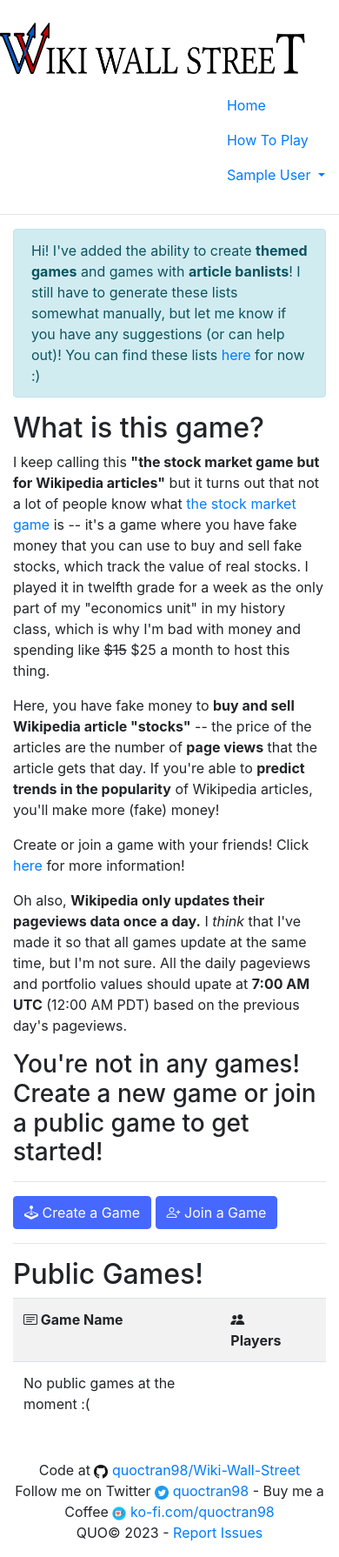
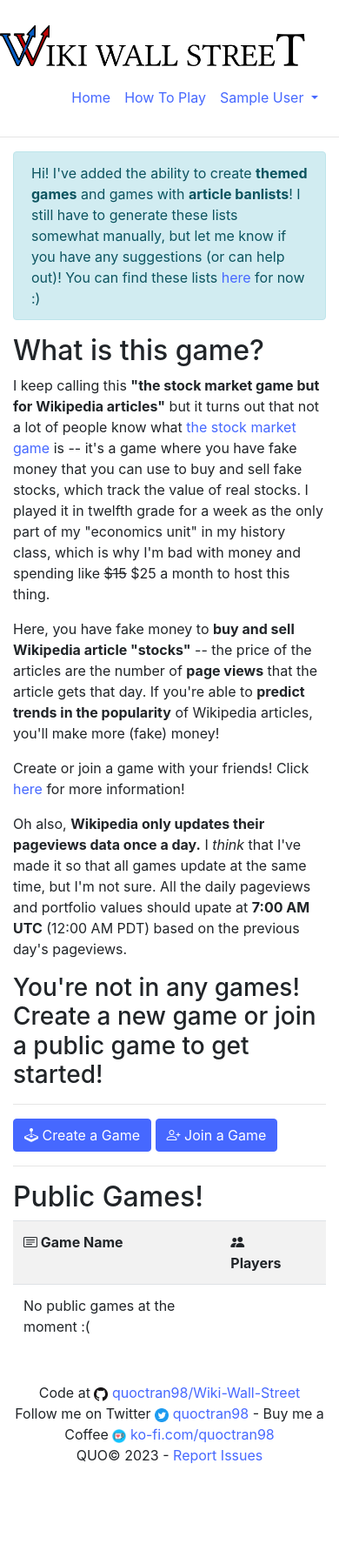
Before and after one commit to quoctran98/Wiki-Wall-Street, a Flask app: page / in a window 390 px wide. Shown: the whole page at 87% size. After the commit the page ends 1683 px from the top, so only its background shows below. Run offline with Flask 2, Linux system fonts and the light colour scheme; the visitor is signed in with stand-in values (Sample User, id 1); data that the repository does not hold is empty; parts of the project's set-up code (start-up, migrations or seed data) failed here and were passed over; some libraries are stand-ins or nearby versions.

Commit message:
Made some elements more mobile friendly

```diff
--- a/server/static/css/style.css
+++ b/server/static/css/style.css
@@ -161,6 +161,7 @@
 .modal-scroll {
   max-height: 70vh;
   overflow-y: scroll;
+  margin: 1rem;
 }
 
 .profile-pic {
@@ -171,7 +172,11 @@
   height: auto;
 }
 
-.a {
+a:link {
+  color: #4668ff;
+}
+
+a:visited {
   color: #4668ff;
 }
 
--- a/server/static/js/home-game-table.js
+++ b/server/static/js/home-game-table.js
@@ -30,8 +30,9 @@ async function add_game_row (game_id, joined_games_table, total_games) {
     // Make the player cell shorten to ellipses if it's too long
     // Ugh should move this to CSS
     players_cell.style = `
-        overflow: hidden;
+        overflow: scroll;
         max-width: 20vw;
+        white-space: nowrap;
     `;
 
 
@@ -90,7 +91,6 @@ async function populate_public_games() {
         action_cell.innerHTML = "";
     }
 
-
     // Populate the table with the public games
     // We don't have to wrap this in an async function because it's not making any server calls
     for (let i = 0; i < public_games.length; i++) {
@@ -99,6 +99,13 @@ async function populate_public_games() {
         let name_cell = row.insertCell(0);
         let players_cell = row.insertCell(1);
         let action_cell = row.insertCell(2);
+
+        // Ugh should move this to CSS
+        players_cell.style = `
+            overflow: scroll;
+            max-width: 20vw;
+            white-space: nowrap;
+        `;
 
         name_cell.innerHTML = this_game.name;
         players_cell.innerHTML = format_players_list(this_game.players);
--- a/server/templates/base.html
+++ b/server/templates/base.html
@@ -57,7 +57,7 @@
             <!-- TITLE -->
             <a href="{{ url_for('main.index') }}" style="all: unset;">
                 <h1 class="title" style="float: left;">
-                    <img src="{{ url_for('static', filename='img/wordmark.png') }}" alt="Wiki Wall Street Wordmark" style="height: 1.5em; max-width: 90vw;">
+                    <img src="{{ url_for('static', filename='img/wordmark.png') }}" alt="Wiki Wall Street Wordmark" style="max-height: 1.5em; max-width: 90vw;">
                 </h1>
                 <!-- <h1 class="title" style="float: left;">
                     Wiki Wall Street
@@ -65,7 +65,7 @@
             </a>
 
             <!-- NAVBAR -->
-            <nav class="navbar navbar-toggleable-lg navbar-expand-lg rounded" style="float: right;">
+            <nav class="navbar navbar-toggleable-lg navbar-expand rounded" style="float: right;">
                 <ul class="navbar-nav">
                     <li class="nav-item">
                         <a class="nav-link" href="{{ url_for('main.index') }}">Home</a>
```
Also changed, not shown: server/templates/play.html (+10 -4 lines).
